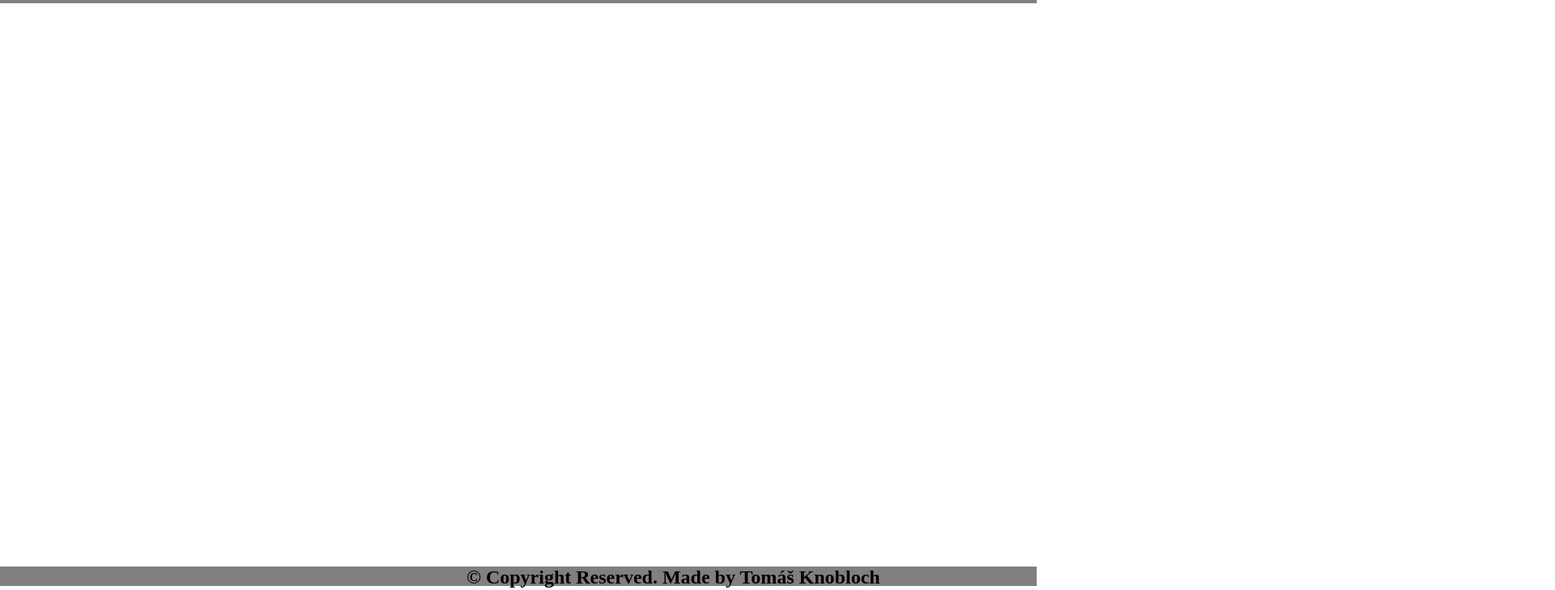
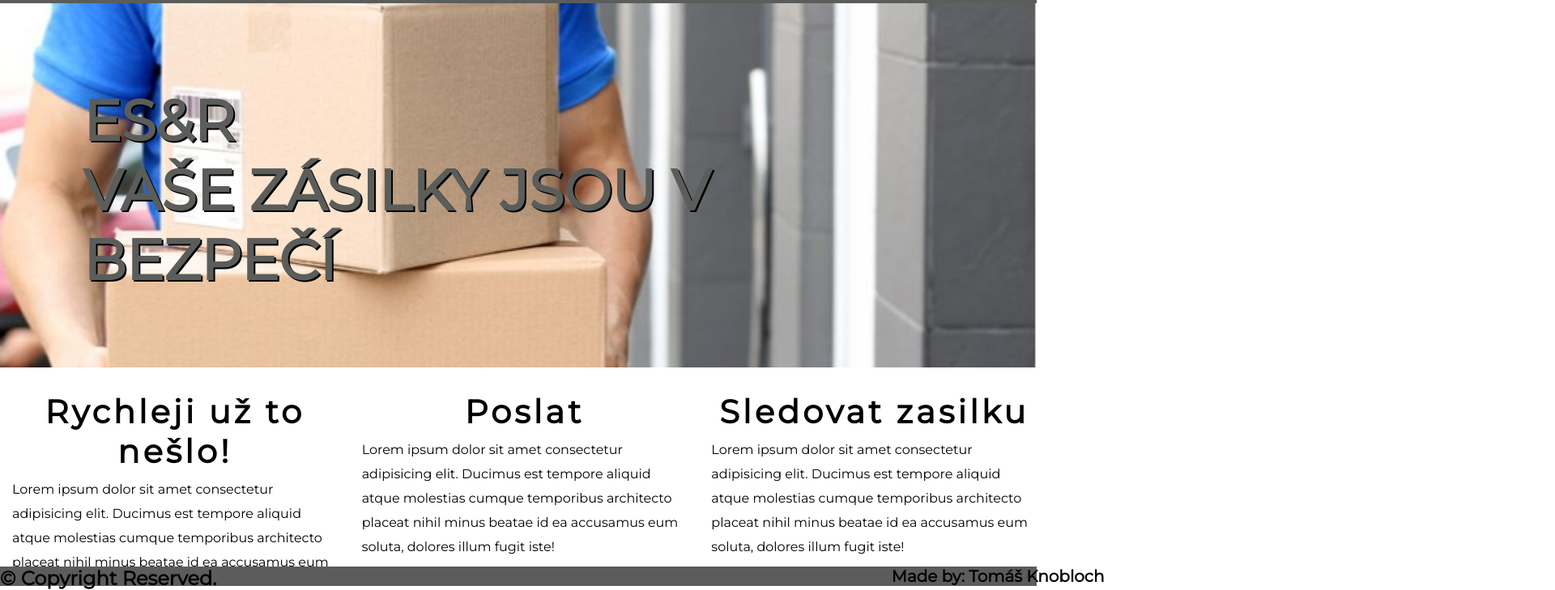
Before and after one commit to Exapos/webySkola, a plain HTML site: page index.html in a window 1280 px wide. Shown: the part 76-805 px from the top of the page at 81% size, 1920 px wide, since content can reach past the window. Drawn offline with Linux system fonts and the light colour scheme.

Commit message:
// WIP / Done

```diff
--- a/css/style.css
+++ b/css/style.css
@@ -3,14 +3,20 @@
     padding: 0;
     list-style: none;
     text-decoration: none;
+    font-family: 'Montserrat';
 }
 
+html, body {
+    margin: 0;
+    height: 100%;
+    overflow: hidden
+}
 
 .header {
     width: 100%;
     height: 80px;
     display: block;
-    background-color: grey;
+    background-color: #5B5D5B;
 }
 
 .inner_header {
@@ -54,10 +60,9 @@
     font-family: 'Montserrat';
     font-size: 16px;
 }
-
 footer {
     position: absolute;
-    background-color: gray;
+    background-color: #5B5D5B;
     width: 100%;
     height: 3vh;
     bottom: 0;
@@ -65,5 +70,65 @@ footer {
 
 footer h2 {
     position: absolute;
-    left: 45%;
 }
+.made {
+    position: absolute;
+    width: 100%;
+    height: 3vh;
+    bottom: 0;
+    left: 86%;
+    font-size: 20px;
+    font-weight: bold;
+}
+
+.banner-area {
+    width: 100%;
+    height: 500px;
+    position: fixed;
+    top: 80px;
+    background-image:url(/img/posta.jpg);
+    -webkit-backdrop-size: cover;
+    background-size: cover;
+    background-position: center center;
+    text-shadow: 2px 2px black;
+}
+ .banner-area h2 {
+    padding: 8%;
+    font-size: 70px;
+    font-family: 'Montserrat';
+    text-transform: uppercase;
+    color: #5B5D5B;
+ }
+ .banner-inner {
+     color: #5B5D5B;
+ }
+
+ .fast{
+
+    margin-left: 15px;
+ }
+
+.content-area {
+    width: 100%;
+    position: relative;
+    top: 450px;
+    background: white;
+    height: auto;
+    display: flex;
+    flex-direction: row;
+    align-items:flex-start;
+    column-gap: 30px;
+
+}
+.content-area h2 {
+    text-align: center;
+    letter-spacing: 4px;
+    padding-top: 30px;
+    font-size: 40px;
+    margin: 0;
+}
+.content-area p {
+    padding: 2% 0;
+    line-height: 30px;
+    left: 5%;
+}
--- a/index.html
+++ b/index.html
@@ -6,13 +6,13 @@
     <meta http-equiv="X-UA-Compatible" content="IE=edge">
     <meta name="viewport" content="width=device-width, initial-scale=1.0">
     <link rel="stylesheet" href="./css/style.css">
-    <title>Document</title>
+    <title>ES&R</title>
 </head>
 <body>
     <header class="header">
         <div class="inner_header">
             <div class="logo_cointaner">
-                <h1>Skleníkov</h1>
+                <h1>ES&R</h1>
             </div>
             <ul class="navigation">
                 <a href="#"><li>Ceník</li></a>
@@ -22,8 +22,38 @@
             </ul>
         </div>
     </header>
+        <div class="banner-area">
+            <h2>ES&R <br><span class="banner-inner">vaše zásilky jsou v bezpečí</span></h2>
+        </div>
+        <div class="content-area">
+                <div class="fast">
+                    <h2>
+                        Rychleji už to nešlo!
+                    </h2>
+                    <p>
+                        Lorem ipsum dolor sit amet consectetur adipisicing elit. Ducimus est tempore aliquid atque molestias cumque temporibus architecto placeat nihil minus beatae id ea accusamus eum soluta, dolores illum fugit iste!
+                    </p>
+                </div>
+                    <div class="poslat">
+                            <h2>
+                                Poslat
+                            </h2>
+                            <p>
+                                Lorem ipsum dolor sit amet consectetur adipisicing elit. Ducimus est tempore aliquid atque molestias cumque temporibus architecto placeat nihil minus beatae id ea accusamus eum soluta, dolores illum fugit iste!
+                            </p>
+                    </div>
+                <div class="sledovat">
+                    <h2>
+                        Sledovat zasilku
+                    </h2>
+                    <p>
+                        Lorem ipsum dolor sit amet consectetur adipisicing elit. Ducimus est tempore aliquid atque molestias cumque temporibus architecto placeat nihil minus beatae id ea accusamus eum soluta, dolores illum fugit iste!
+                    </p>
+            </div>
+        </div>
     <footer>
-        <h2>&copy; Copyright Reserved. Made by Tomáš Knobloch</h2>
+        <h2>&copy; Copyright Reserved.</h2>
+            <p class="made">Made by: Tomáš Knobloch</p>
     </footer>
 </body>
 </html>
```
Also changed, not shown: img/posta.jpg (added).
